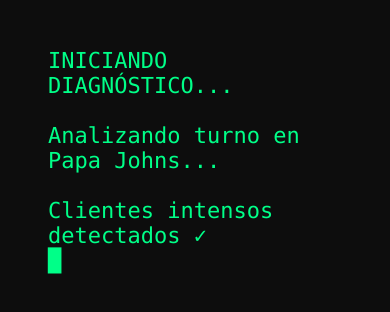
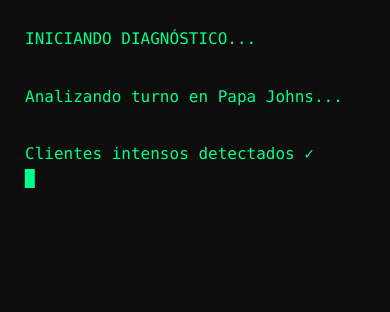
Before and after one commit to manu333l/reporte-anto, a plain HTML site: page index.html in a window 390 px wide. Drawn offline with Linux system fonts and the light colour scheme.

Commit message:
Refactor index.html for improved layout and mobile support
Updated HTML structure and styles for better responsiveness and readability.

```diff
--- a/pag.html
+++ b/index.html
@@ -1,20 +1,27 @@
 <!DOCTYPE html>
 <html lang="es">
+
 <head>
 <meta charset="UTF-8">
+<meta name="viewport" content="width=device-width, initial-scale=1.0">
+
 <title>Diagnóstico de Antonella</title>
 
 <style>
+
 body{
     background:#0d0d0d;
     color:#00ff88;
     font-family:Consolas, monospace;
     padding:40px;
-    font-size:22px;
+    font-size:18px;
+    max-width:700px;
+    margin:auto;
 }
 
 #terminal{
     white-space:pre-line;
+    line-height:1.8;
 }
 
 .cursor{
@@ -26,6 +33,17 @@
         opacity:0;
     }
 }
+
+/* Ajustes para celular */
+@media (max-width:600px){
+
+    body{
+        padding:25px;
+        font-size:16px;
+    }
+
+}
+
 </style>
 </head>
 
@@ -35,33 +53,61 @@
 <span class="cursor">█</span>
 
 <script>
+
 const mensajes = [
+
 "INICIANDO DIAGNÓSTICO...",
+
 "",
+
 "Analizando turno en Papa Johns...",
+
 "",
+
 "Clientes intensos detectados ✓",
+
 "Energía de Antonella críticamente baja ✓",
+
 "Nivel de paciencia: 3% ✓",
+
 "Ganas de mimir: 99% ✓",
+
 "",
+
 "Generando reporte final...",
+
 "",
+
 "RESULTADO:",
+
 "",
+
 "Antonella tuvo un día pesadito :(",
+
 "",
+
 "Tratamiento recomendado:",
+
 "→ comida rica",
+
 "→ descansar",
+
 "→ muchos abracitos",
+
 "",
+
 "Buscando persona para cuidarla...",
+
 "",
+
 "Manuel.exe encontrado ✓",
+
 "",
+
 "Estado actual:",
+
 "Antonella sigue siendo la persona favorita de Manuel :)"
+
 ];
 
 const terminal = document.getElementById("terminal");
@@ -69,14 +115,21 @@
 let i = 0;
 
 function escribir(){
+
     if(i < mensajes.length){
+
         terminal.innerHTML += mensajes[i] + "\n";
+
         i++;
+
         setTimeout(escribir, 1200);
+
     }
+
 }
 
 escribir();
+
 </script>
 
 </body>
```
